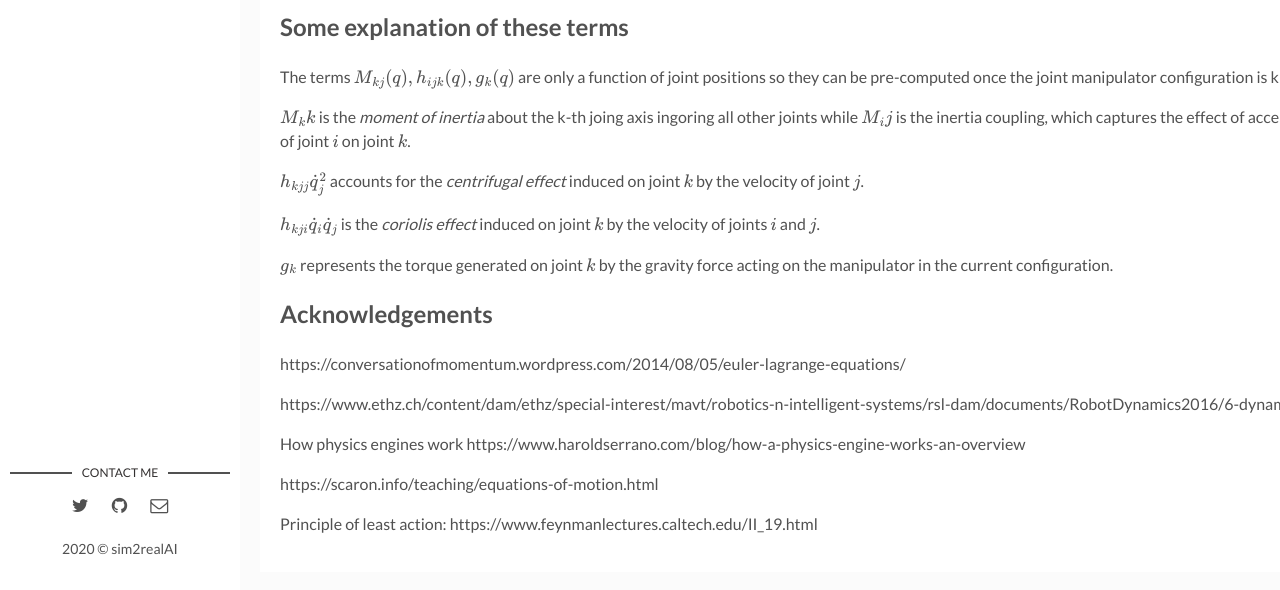
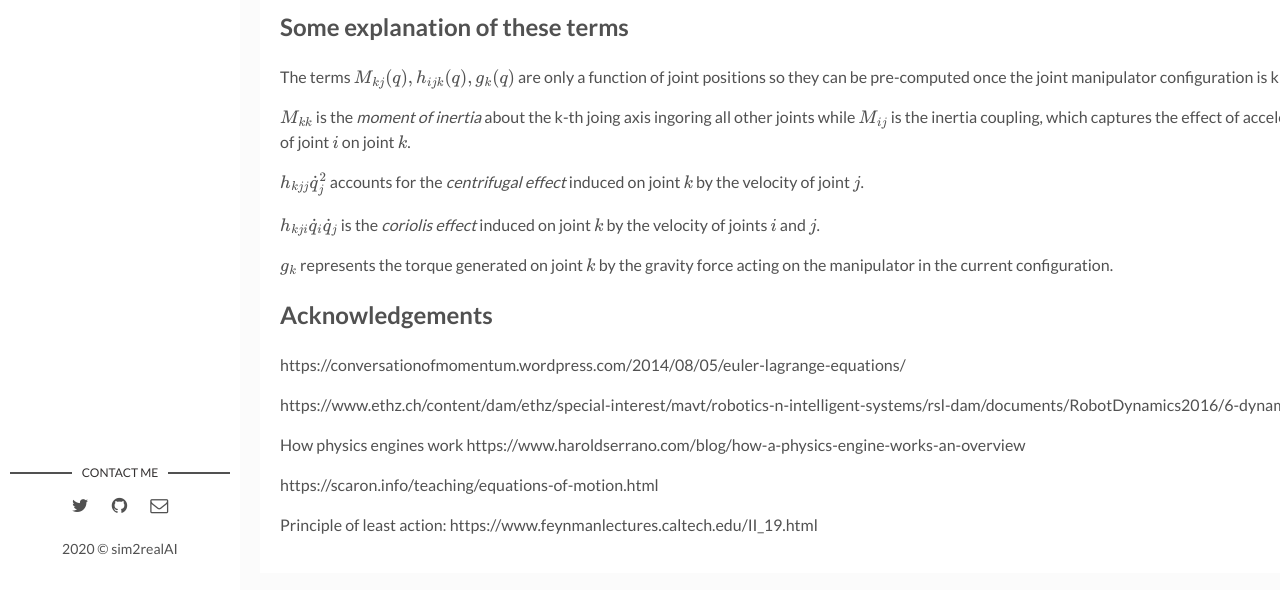
Before and after one commit to backupsim2realai/backupsim2realai.github.io, a Jekyll site: the page built from _posts/2019-04-15-Dynamic-Model-Of-Manipulators.markdown, in a window 1280 px wide and 900 px high, scrolled down 5996 px. Shown: the part 307-897 px from the top of the window. Built offline with Jekyll 4.4.1, drawn with Linux system fonts in a browser that asks for light colours; formulas are drawn with MathJax 3.

Commit message:
updating
Signed-off-by: Ankur Handa <ahanda@nvidia.com>

```diff
--- a/_posts/2019-04-15-Dynamic-Model-Of-Manipulators.markdown
+++ b/_posts/2019-04-15-Dynamic-Model-Of-Manipulators.markdown
@@ -286,7 +286,7 @@ $$
 
 The terms $$M_{kj}(q), h_{ijk}(q), g_k(q)$$ are only a function of joint positions so they can be pre-computed once the joint manipulator configuration is known.
 
-$$M_kk$$ is the *moment of inertia* about the k-th joing axis ingoring all other joints while $$M_ij$$ is the inertia coupling, which captures the effect of acceleration of joint $$i$$ on joint $$k$$.
+$$M_{kk}$$ is the *moment of inertia* about the k-th joing axis ingoring all other joints while $$M_{ij}$$ is the inertia coupling, which captures the effect of acceleration of joint $$i$$ on joint $$k$$.
 
 $$h_{kjj}\dot q_j^2$$ accounts for the *centrifugal effect* induced on joint $$k$$ by the velocity of joint $$j$$.
 
```
